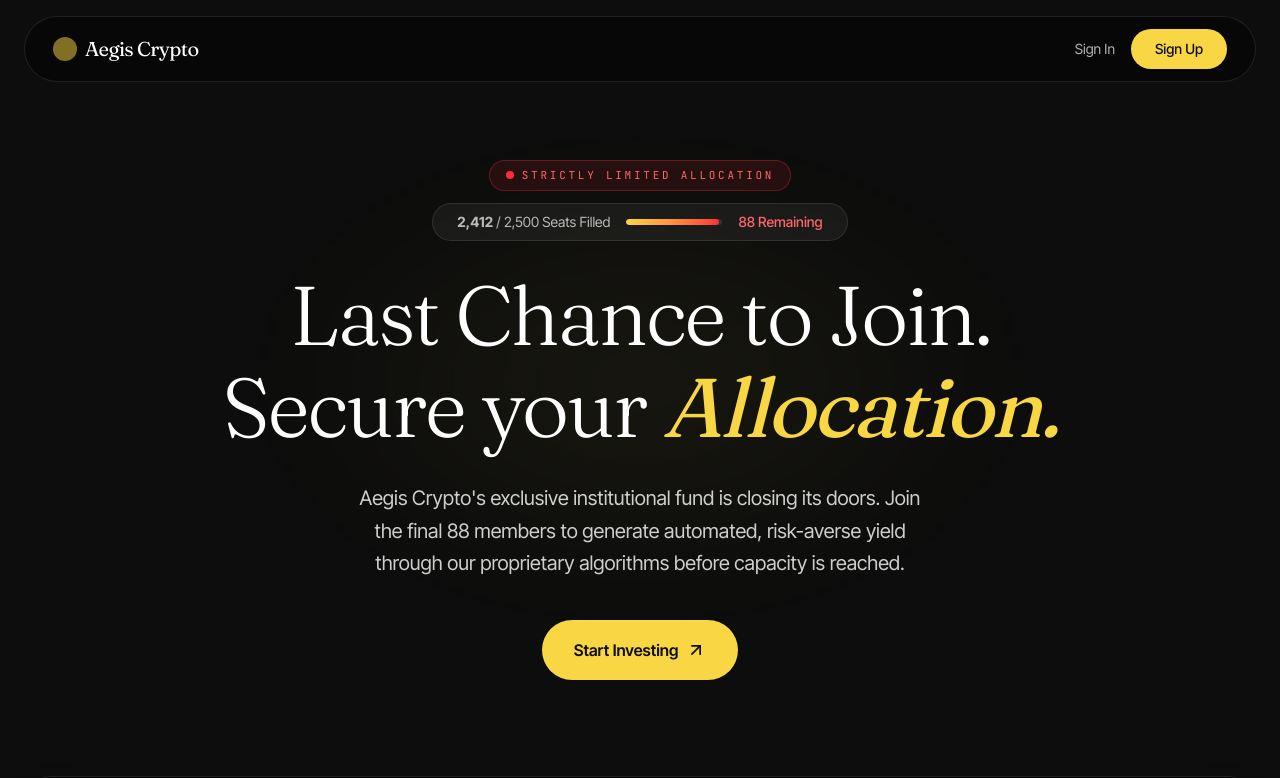
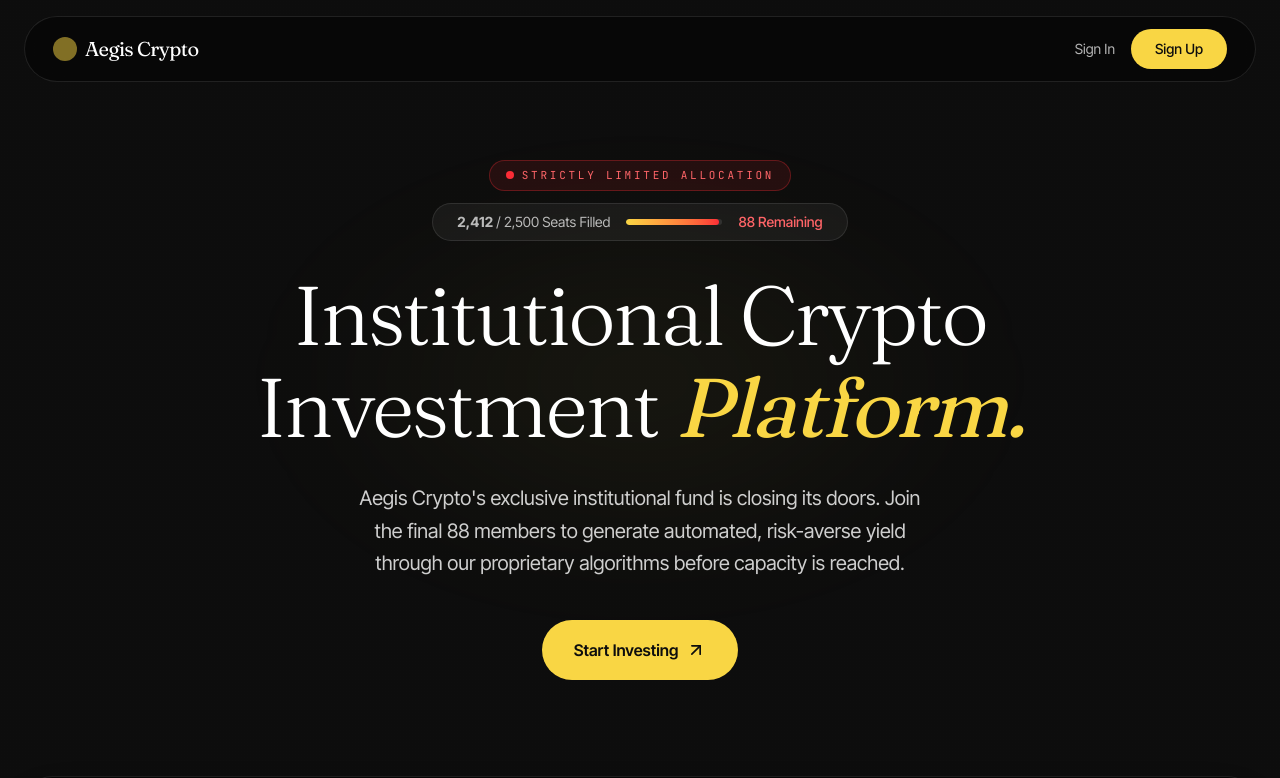
Before and after one commit to MohanPrasathSece/german-5, a React (Vite) app: page / in a window 1280 px wide. Shown: the top 778 px of the page. Built offline with nearby package versions, Linux system fonts and the light colour scheme.

Commit message:
feat: update hero title to company-focused messaging

```diff
--- a/src/pages/HomePage.tsx
+++ b/src/pages/HomePage.tsx
@@ -85,9 +85,9 @@ function Hero({ onSignUp }: { onSignUp: () => void }) {
           </motion.div>
 
           <h1 className="font-display mt-4 text-[clamp(2.5rem,6.5vw,5.5rem)] font-light leading-[1.02] tracking-tight text-white flex flex-col items-center justify-center">
-            <span>Last Chance to Join.</span>
+            <span>Institutional Crypto</span>
             <span className="block mt-2">
-              Secure your <span className="italic text-gold font-normal">Allocation.</span>
+              Investment <span className="italic text-gold font-normal">Platform.</span>
             </span>
           </h1>
 
```
